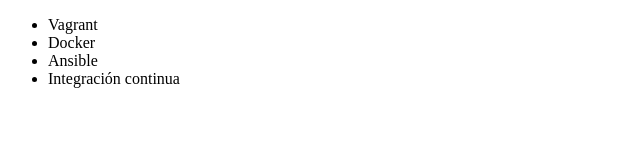
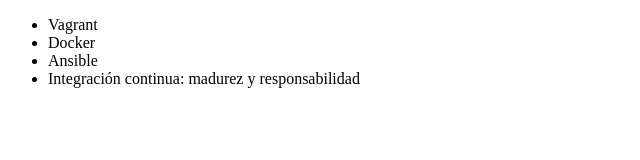
Before and after one commit to SilviaM2138/Alura-git, a plain HTML site: page index.html in a window 1280 px wide. Shown: the whole page, without its empty margins (0-640 px from the left). Drawn offline with Linux system fonts and the light colour scheme.

Commit message:
renombrando curso de integracion

```diff
--- a/index.html
+++ b/index.html
@@ -9,7 +9,7 @@
          <li> Vagrant </li>
          <li> Docker </li>
          <li> Ansible </li>
-         <li> Integración continua </li>
+         <li> Integración continua: madurez y responsabilidad </li>
      </ul>
 </body>
 </html>
```
